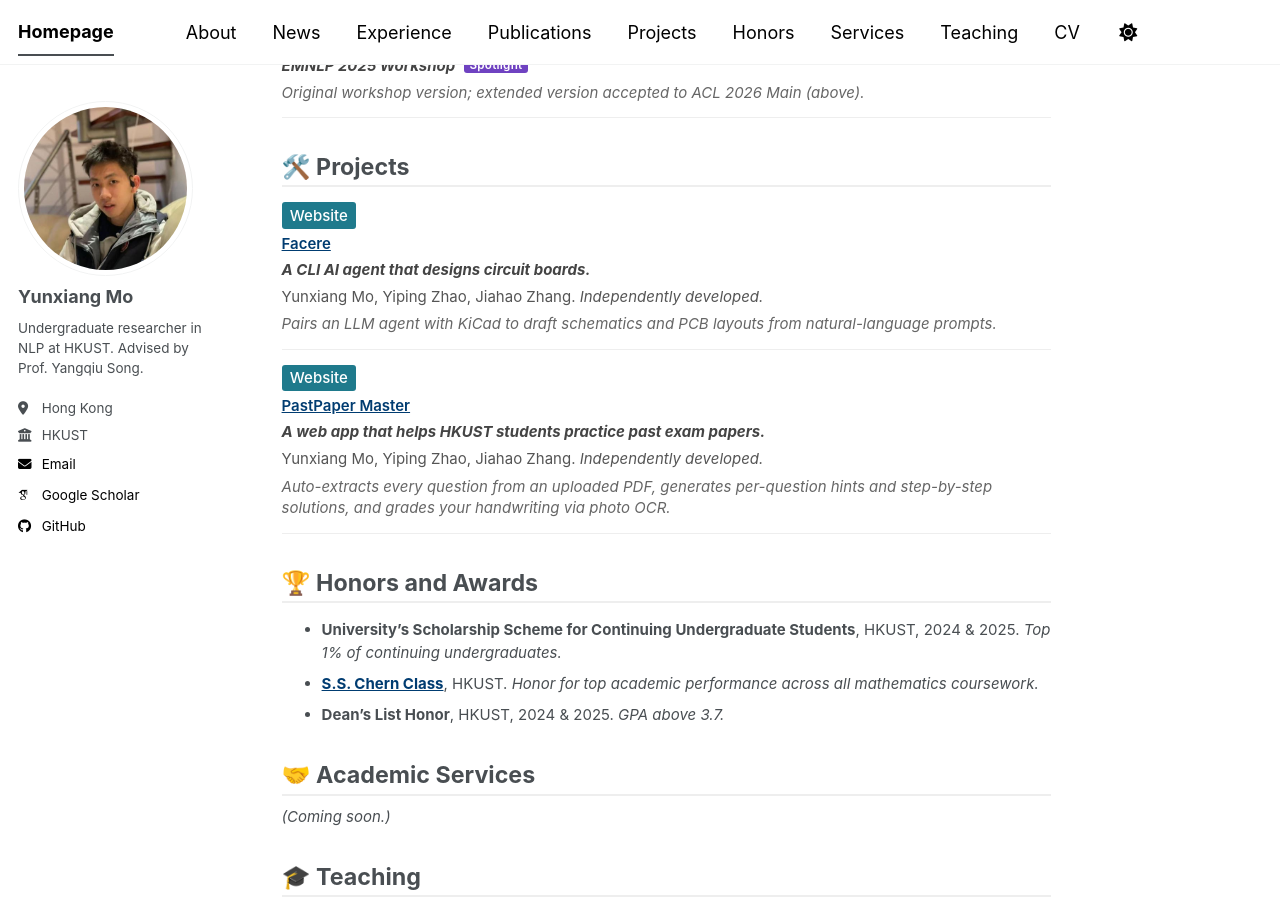
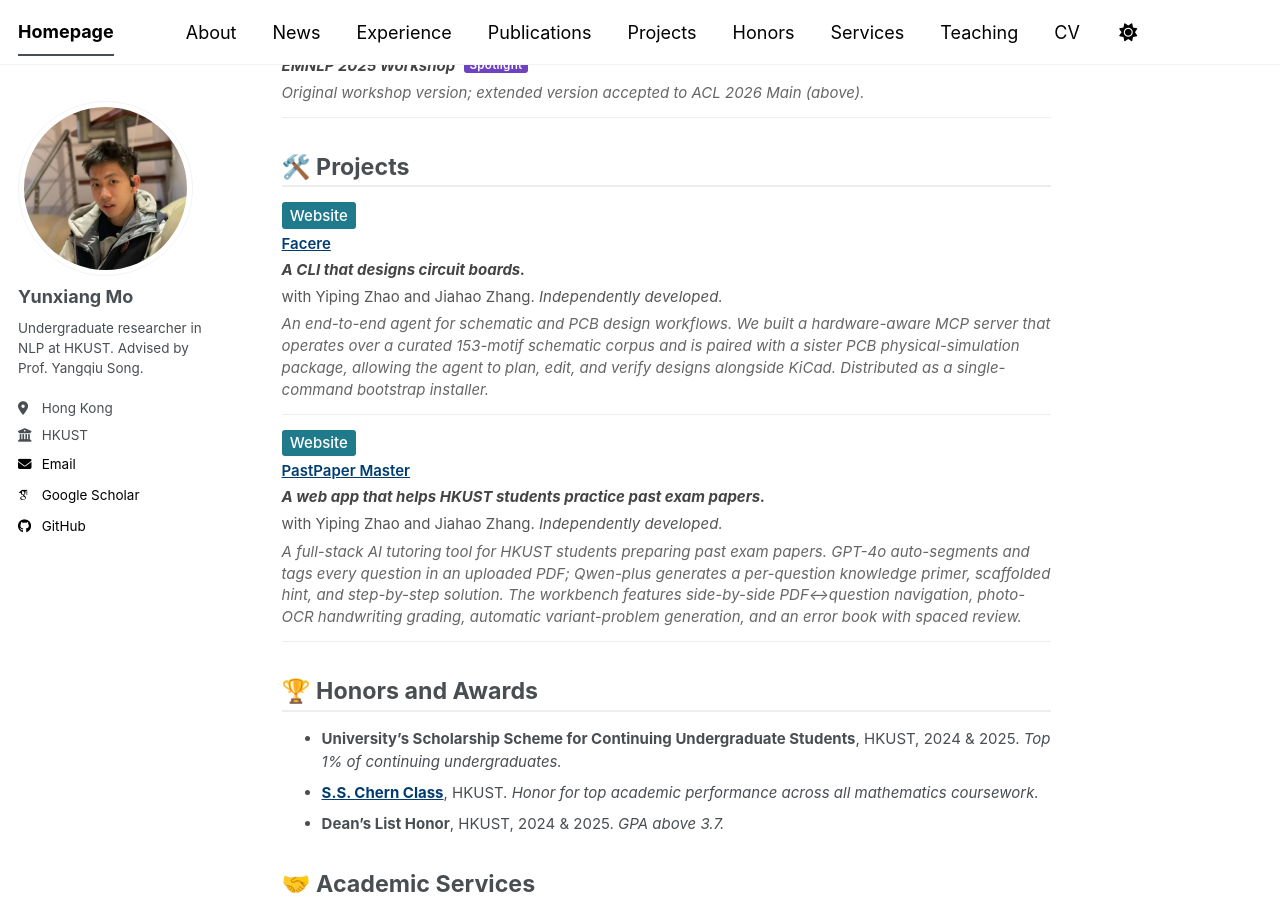
Before and after one commit to moyunxiang/moyunxiang.github.io, a Jekyll site: the page built from _pages/about.md, in a window 1280 px wide and 900 px high, scrolled down 1586 px. Built offline with Jekyll 4.4.1, drawn with Linux system fonts in a browser that asks for light colours; some web fonts are replaced; a script bundle is joined from its source files by our own code; library files that are not in the unit come from our copies.

Commit message:
Projects: drop self-name in collaborator line; restore detailed description; trim 'AI agent' to 'CLI' on Facere

```diff
--- a/_pages/about.md
+++ b/_pages/about.md
@@ -91,9 +91,9 @@ I am currently looking for a **research-exchange position in the U.S.** for the
       <a class="paper-link-website" href="https://web.facere.cc/" target="_blank" rel="noopener">Website</a>
     </p>
     <p class="paper-title"><a href="https://web.facere.cc/" target="_blank" rel="noopener">Facere</a></p>
-    <p class="paper-meta"><strong>A CLI AI agent that designs circuit boards.</strong></p>
-    <p class="paper-authors">Yunxiang Mo, Yiping Zhao, Jiahao Zhang. <em>Independently developed.</em></p>
-    <p class="paper-extra">Pairs an LLM agent with KiCad to draft schematics and PCB layouts from natural-language prompts.</p>
+    <p class="paper-meta"><strong>A CLI that designs circuit boards.</strong></p>
+    <p class="paper-authors">with Yiping Zhao and Jiahao Zhang. <em>Independently developed.</em></p>
+    <p class="paper-extra">An end-to-end agent for schematic and PCB design workflows. We built a hardware-aware MCP server that operates over a curated 153-motif schematic corpus and is paired with a sister PCB physical-simulation package, allowing the agent to plan, edit, and verify designs alongside KiCad. Distributed as a single-command bootstrap installer.</p>
   </div>
 </div>
 
@@ -104,8 +104,8 @@ I am currently looking for a **research-exchange position in the U.S.** for the
     </p>
     <p class="paper-title"><a href="https://pastpaper.knowit.top/" target="_blank" rel="noopener">PastPaper Master</a></p>
     <p class="paper-meta"><strong>A web app that helps HKUST students practice past exam papers.</strong></p>
-    <p class="paper-authors">Yunxiang Mo, Yiping Zhao, Jiahao Zhang. <em>Independently developed.</em></p>
-    <p class="paper-extra">Auto-extracts every question from an uploaded PDF, generates per-question hints and step-by-step solutions, and grades your handwriting via photo OCR.</p>
+    <p class="paper-authors">with Yiping Zhao and Jiahao Zhang. <em>Independently developed.</em></p>
+    <p class="paper-extra">A full-stack AI tutoring tool for HKUST students preparing past exam papers. GPT-4o auto-segments and tags every question in an uploaded PDF; Qwen-plus generates a per-question knowledge primer, scaffolded hint, and step-by-step solution. The workbench features side-by-side PDF↔question navigation, photo-OCR handwriting grading, automatic variant-problem generation, and an error book with spaced review.</p>
   </div>
 </div>
 
```
